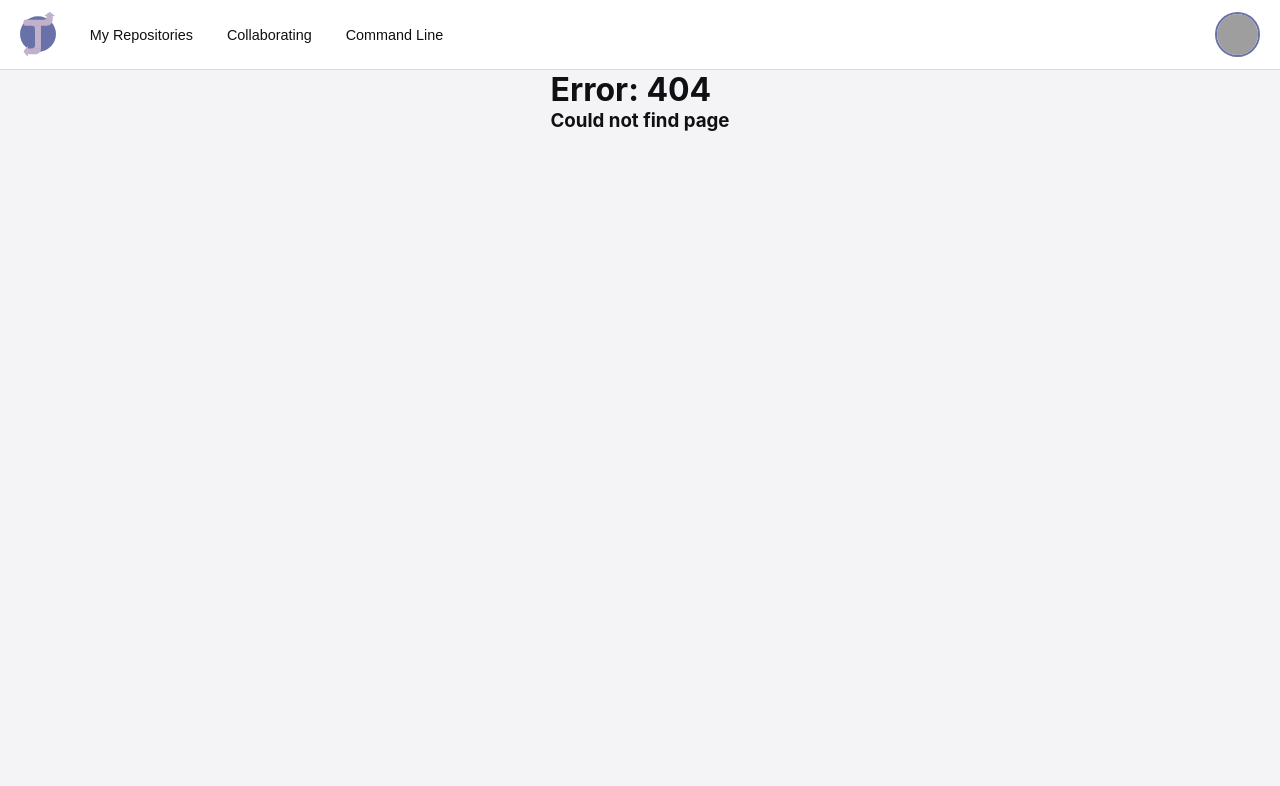
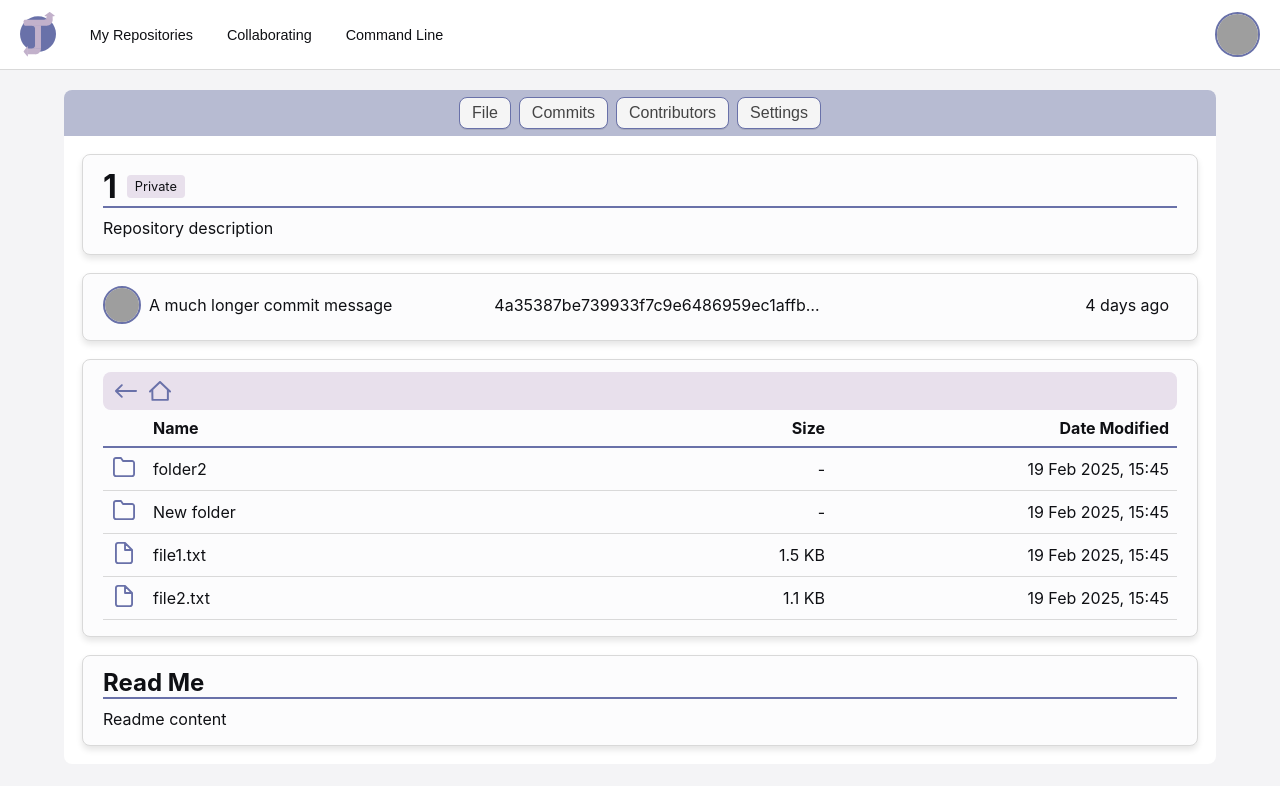
Before and after one commit to benjaminsanderswyatt/COMP3000-JanusVersionControl, a React (Create React App) app in the folder Fullstack/frontend/: page /repository/1/1/1 in a window 1280 px wide. Before the commit this address had no page. Shown: the top 786 px of the page. Built offline with nearby package versions, Linux system fonts and the light colour scheme; grey boxes are pictures that could not be loaded.

Commit message:
Reworked urls to include username

```diff
--- a/Fullstack/frontend/src/App.js
+++ b/Fullstack/frontend/src/App.js
@@ -72,7 +72,7 @@ const App = () => {
 
 
               {/*Protected Routes*/}
-              <Route path="repositories" element={<ProtectedRoute />}>
+              <Route path="repositories/:username" element={<ProtectedRoute />}>
                 <Route index element={<Repositories />}/>
               </Route>
 
@@ -80,11 +80,11 @@ const App = () => {
                   <Route index element={<RepoCreate />}/>
                 </Route>
 
-                <Route path="repository/:name/:branch" element={<ProtectedRoute />}>
+                <Route path="repository/:username/:name/:branch" element={<ProtectedRoute />}>
                   <Route index element={<RepoPage />}/>
                 </Route>
 
-                <Route path="repository/:name/commits" element={<ProtectedRoute />}>
+                <Route path="repository/:username/:name/commits" element={<ProtectedRoute />}>
                   <Route index element={<RepoCommits />}/>
                 </Route>
 
--- a/Fullstack/frontend/src/components/Layout/Navbar.js
+++ b/Fullstack/frontend/src/components/Layout/Navbar.js
@@ -58,13 +58,13 @@ const LoggedInHeader = ({ authUser }) => {
       <nav className={`${styles.navbar} ${menuOpen ? styles.showMenu : styles.hideMenu}`}>
         <button
           className={`${styles.navbarItem} ${location.pathname.startsWith("/repositories") ? styles.selected : ""}`}
-          onClick={() => handleNavigation("/repositories")}
+          onClick={() => handleNavigation(`/repositories/${authUser}`)}
         >
           My Repositories
         </button>
         <button
           className={`${styles.navbarItem} ${location.pathname.startsWith("/collaborating") ? styles.selected : ""}`}
-          onClick={() => handleNavigation("/collaborating")}
+          onClick={() => handleNavigation(`/collaborating/${authUser}`)}
         >
           Collaborating
         </button>
--- a/Fullstack/frontend/src/components/Repo/RepoPageHeader.js
+++ b/Fullstack/frontend/src/components/Repo/RepoPageHeader.js
@@ -1,27 +1,30 @@
 import React from 'react';
 import { useNavigate, useLocation, useParams } from 'react-router';
+
+import { useAuth } from '../../contexts/AuthContext';
 
 import styles from "../../styles/Components/Repo/RepoPageHeader.module.css";
 
 const RepoPageHeader = () => {
+    const { authUser } = useAuth();
     const navigate = useNavigate();
     const location = useLocation();
     const { name } = useParams();
 
     const GotoFiles = () => {
-        navigate(`/repositories/${name}`);
+        navigate(`/repository/${authUser}/${name}/main`);
     }
 
     const GotoCommits = () => {
-        navigate(`/repositories/${name}/commits`);
+        navigate(`/repository/${authUser}/${name}/commits`);
     }
 
     const GotoContributors = () => {
-        navigate(`/repositories/${name}/contributors`);
+        navigate(`/repository/${authUser}/${name}/contributors`);
     }
 
     const GotoSettings = () => {
-        navigate(`/repositories/${name}/settings`);
+        navigate(`/repository/${authUser}/${name}/settings`);
     }
 
     // Check which tab is active
@@ -32,25 +35,25 @@ const RepoPageHeader = () => {
         <nav class={styles.navbar}>
 
             <button
-                className={`${styles.button} ${isActive(`/repositories/${name}`) ? styles.selected: {}}`}
+                className={`${styles.button} ${isActive(`/repository/${authUser}/${name}`) ? styles.selected: {}}`}
                 onClick={() => GotoFiles()}>
                 File
             </button>
 
             <button
-                className={`${styles.button} ${isActive(`/repositories/${name}/commits`) ? styles.selected: {}}`}
+                className={`${styles.button} ${isActive(`/repository/${authUser}/${name}/commits`) ? styles.selected: {}}`}
                 onClick={() => GotoCommits()}>
                 Commits
             </button>
 
             <button
-                className={`${styles.button} ${isActive(`/repositories/${name}/contributors`) ? styles.selected: {}}`}
+                className={`${styles.button} ${isActive(`/repository/${authUser}/${name}/contributors`) ? styles.selected: {}}`}
                 onClick={() => GotoContributors()}>
                 Contributors
             </button>
 
             <button
-                className={`${styles.button} ${isActive(`/repositories/${name}/settings`) ? styles.selected: {}}`}
+                className={`${styles.button} ${isActive(`/repository/${authUser}/${name}/settings`) ? styles.selected: {}}`}
                 onClick={() => GotoSettings()}>
                 Settings
             </button>
--- a/Fullstack/frontend/src/pages/Login.js
+++ b/Fullstack/frontend/src/pages/Login.js
@@ -8,7 +8,7 @@ import styles from "../styles/Pages/Login.module.css";
 
 
 const Login = () => {
-  const { login } = useAuth();
+  const { login, authUser } = useAuth();
   const navigate = useNavigate();
   const [message, setMessage] = useState('');
   const [messageType, setMessageType] = useState(''); // Stores if the error is 'success' or 'error'
@@ -31,7 +31,7 @@ const Login = () => {
     try {
       await login(formData.email, formData.password);
 
-      navigate("/repositories");
+      navigate(`/repositories/${authUser}`);
     } catch (error) {
       setMessageType("error");
       setMessage(error.message || "Login failed");
--- a/Fullstack/frontend/src/pages/Repos/Create.js
+++ b/Fullstack/frontend/src/pages/Repos/Create.js
@@ -13,7 +13,7 @@ const Create = () => {
   const navigate = useNavigate();
   const [message, setError] = useState('');
   const [loading , setLoading] = useState(false);
-  const { sessionExpired } = useAuth();
+  const { sessionExpired, authUser } = useAuth();
 
   const [formData, setFormData] = useState({
       name: "",
@@ -52,7 +52,7 @@ const Create = () => {
 
       if (response.success) {
         // Goto the new repo page
-        navigate(`/repository/${formData.name}`);
+        navigate(`/repository/${authUser}/${formData.name}`);
       } else {
         setError(response.message);
       }
--- a/Fullstack/frontend/src/pages/Repos/Repositories.js
+++ b/Fullstack/frontend/src/pages/Repos/Repositories.js
@@ -14,48 +14,48 @@ import styles from "../../styles/Pages/Repos/Repositories.module.css";
 const repoData = [
   {
     id: 1,
-    name: "Project 1",
+    name: "Project_1",
     description: "Project description 1",
     visibility: false,
     lastUpdated: "2025-02-19T15:45:00Z",
     avatars: [
-      { id: 1, userName: "User 1" },
-      { id: 2, userName: "User 2" },
-      { id: 3, userName: "User 3" },
-      { id: 4, userName: "User 4" },
-      { id: 5, userName: "User 5" },
-      { id: 6, userName: "User 6" },
-      { id: 7, userName: "User 7" },
-      { id: 8, userName: "User 8" },
-      { id: 9, userName: "User 9" },
-      { id: 10, userName: "User 10" },
-      { id: 11, userName: "User 11" },
+      { id: 1, userName: "User1" },
+      { id: 2, userName: "User2" },
+      { id: 3, userName: "User3" },
+      { id: 4, userName: "User4" },
+      { id: 5, userName: "User5" },
+      { id: 6, userName: "User6" },
+      { id: 7, userName: "User7" },
+      { id: 8, userName: "User8" },
+      { id: 9, userName: "User9" },
+      { id: 10, userName: "User10" },
+      { id: 11, userName: "User11" },
     ],
   },
   {
     id: 2,
-    name: "Project 2",
+    name: "Project_2",
     description: "Project description 2",
     visibility: true,
     lastUpdated: "2024-02-18T09:30:00Z",
     avatars: [
-      { id: 4, userName: "User 4" }
+      { id: 4, userName: "User4" }
     ],
   },
   {
     id: 3,
-    name: "Project 3",
+    name: "Project_3",
     description: "Project description 3",
     visibility: false,
     lastUpdated: "2025-03-18T09:30:00Z",
     avatars: [
-      { id: 5, userName: "User 5" },
-      { id: 6, userName: "User 6" }
+      { id: 5, userName: "User5" },
+      { id: 6, userName: "User6" }
     ],
   },
   {
     id: 4,
-    name: "Project 4",
+    name: "Project_4",
     description: "Project description 4",
     visibility: true,
     lastUpdated: "2025-11-18T09:30:00Z",
@@ -85,6 +85,7 @@ function useDebounce(value, delay) {
 
 
 const Repositories = () => {
+  const { authUser } = useAuth();
   const navigate = useNavigate();
   const [searchQuery, setSearchQuery] = useState('');
 
@@ -111,11 +112,11 @@ const Repositories = () => {
 
 
   const handleEnterRepo = (name) => {
-    navigate(`/repository/${name}/main`);
+    navigate(`/repository/${authUser}/${name}/main`);
   }
 
   const handleEnterRepoContrib = (name) => {
-    navigate(`/repository/${name}/contributors`);
+    navigate(`/repository/${authUser}/${name}/contributors`);
   }
 
 
--- a/Fullstack/frontend/src/styles/Pages/Repos/RepoPage.module.css
+++ b/Fullstack/frontend/src/styles/Pages/Repos/RepoPage.module.css
@@ -16,6 +16,51 @@
     align-self: center;
 }
 
+
+.repoDetails {
+    display: flex;
+    align-items: center;
+    justify-content: space-between;
+}
+
+.branchHolder {
+    display: flex;
+    gap: 10px;
+    align-items: center;
+}
+
+.branchSelect {
+    padding: 8px;
+    font-size: 1rem;
+    border: 1px solid var(--border);
+    border-radius: 4px;
+    background-color: var(--card);
+    cursor: pointer;
+}
+
+.clone {
+    display: flex;
+    gap: 10px;
+    align-items: center;
+}
+
+
+.copyButton {
+    padding: 8px;
+    font-size: 1rem;
+    border: 1px solid var(--border);
+    border-radius: 4px;
+    background-color: var(--lightsecondary);
+    cursor: pointer;
+    transition: background-color 0.1s ease-in-out;
+}
+
+.copyButton:hover {
+    background-color: var(--secondary);
+}
+
+
+
 .readme {
     border-bottom: 2px solid var(--primary);
     margin-bottom: 10px;
```
